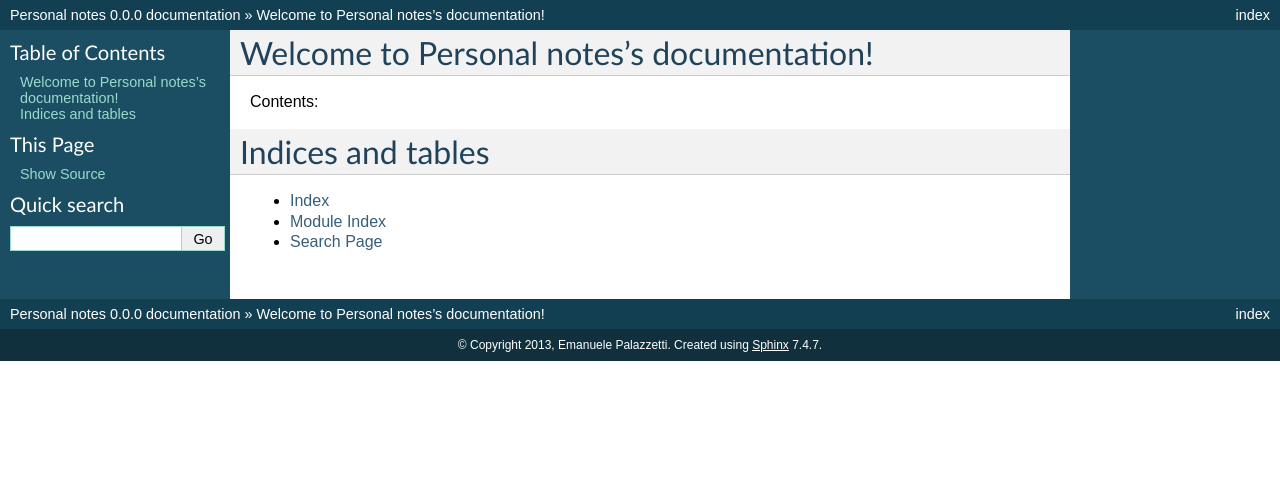
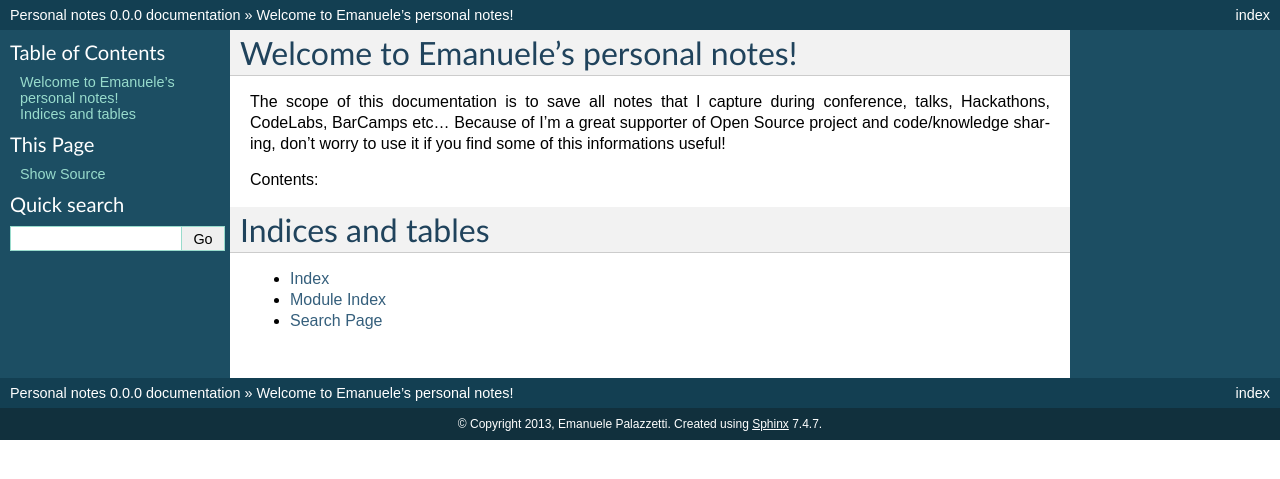
Before and after one commit to palazzem/palazzem-notes, a Sphinx documentation site: the page built from source/index.rst, in a window 1280 px wide. Shown: the top 479 px of the page. Built offline with Sphinx 7.4.7, drawn with Linux system fonts in a browser that asks for light colours; formulas are drawn with MathJax 3.

Commit message:
Basic intro to my notes

```diff
--- a/source/index.rst
+++ b/source/index.rst
@@ -3,8 +3,11 @@
    You can adapt this file completely to your liking, but it should at least
    contain the root `toctree` directive.
 
-Welcome to Personal notes's documentation!
-==========================================
+Welcome to Emanuele's personal notes!
+=====================================
+
+The scope of this documentation is to save all notes that I capture during conference, talks, Hackathons, CodeLabs, BarCamps etc...
+Because of I'm a great supporter of Open Source project and code/knowledge sharing, don't worry to use it if you find some of this informations useful!
 
 Contents:
 
```
